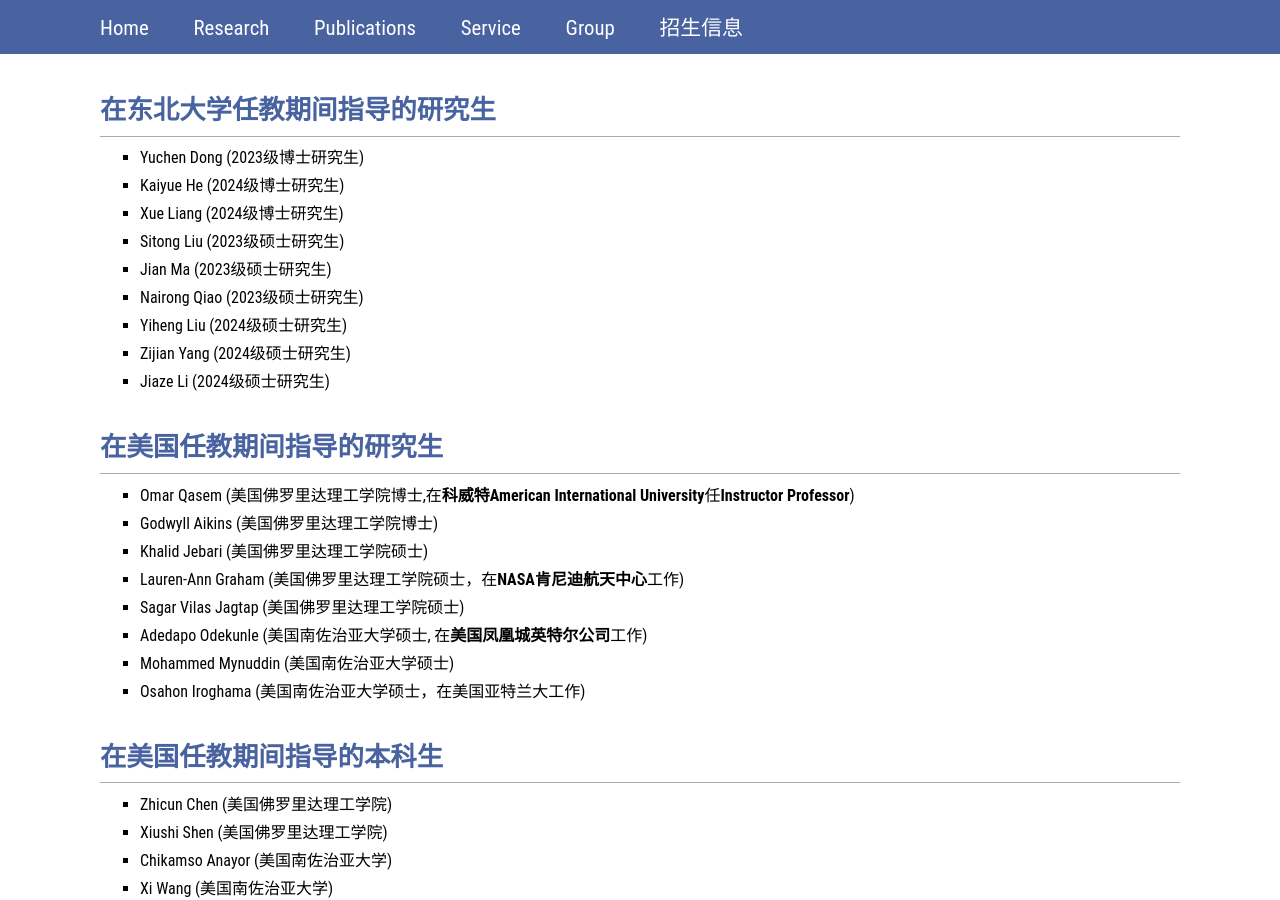
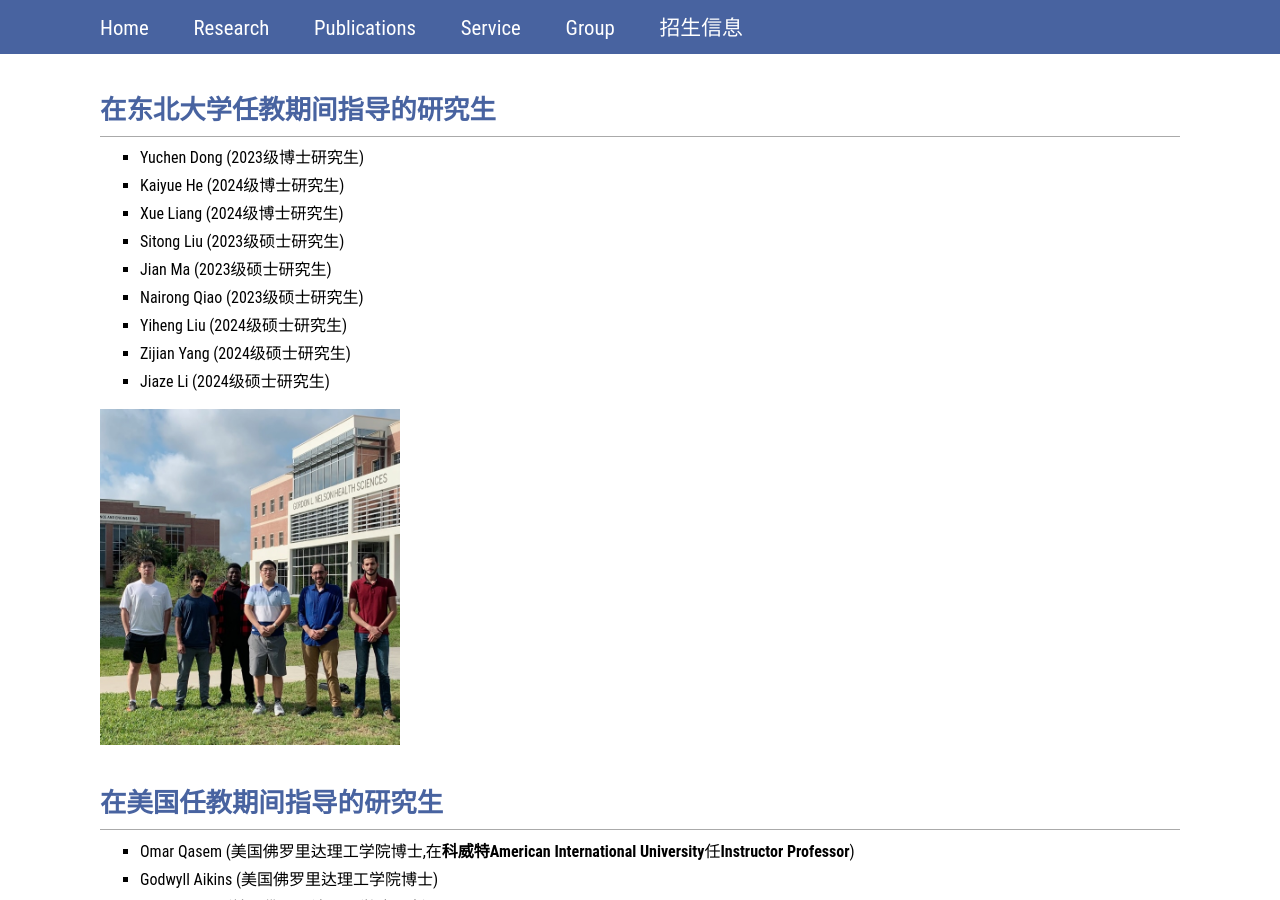
Before and after one commit to WeinanGao/weinangao.github.io, a Jekyll site: the page built from group.markdown, in a window 1280 px wide and 900 px high. Built offline with Jekyll 4.4.1, drawn with Linux system fonts in a browser that asks for light colours.

Commit message:
Update group.markdown

```diff
--- a/group.markdown
+++ b/group.markdown
@@ -18,6 +18,7 @@ permalink: /group/
 * Zijian Yang (2024级硕士研究生)
 * Jiaze Li (2024级硕士研究生)
 
+<img src="{{site.url}}/groupphotoFIT.jpg" alt="images/GroupNEU2025" width="300px" height="336px" />&nbsp;
 
 # 在美国任教期间指导的研究生 #
 
```
